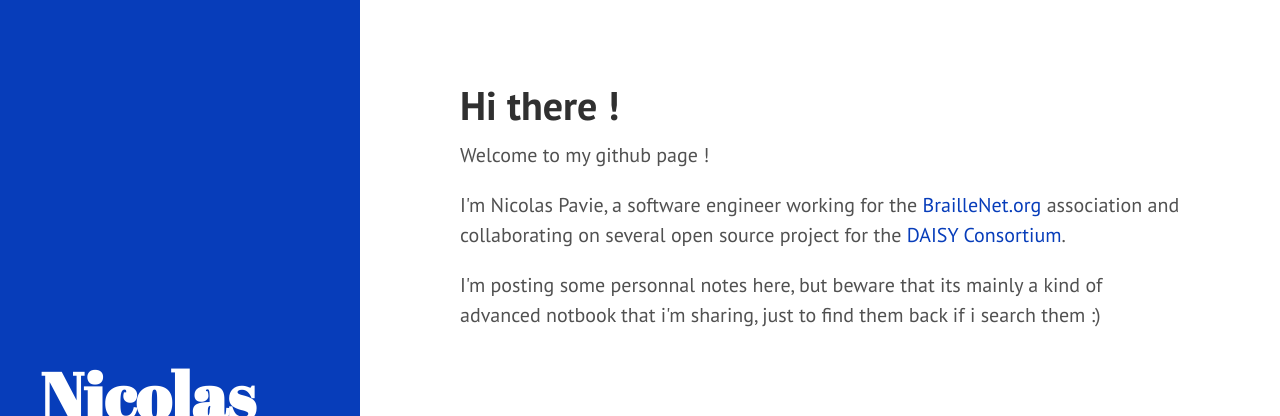
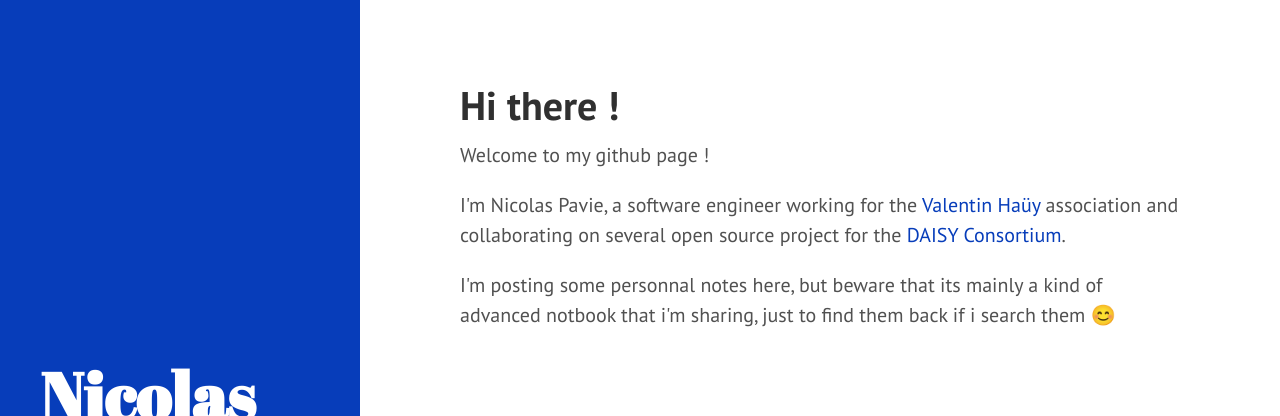
Before and after one commit to NPavie/npavie.github.io, a Jekyll site: the page built from index.html, in a window 1280 px wide and 900 px high. Shown: the top 416 px of the window. Built offline with Jekyll 4.4.1, drawn with Linux system fonts in a browser that asks for light colours; the list of posts is cut into pages by our own code.

Commit message:
Updated home page

```diff
--- a/index.html
+++ b/index.html
@@ -6,9 +6,9 @@
   <h1 class="page-title">Hi there !</h1>
   <p>Welcome to my github page !</p>
 
-  <p>I'm Nicolas Pavie, a software engineer working for the <a href="https://www.braillenet.org">BrailleNet.org</a> association and collaborating on several open source project for the <a href="https://www.daisy.org">DAISY Consortium</a>.</p>
+  <p>I'm Nicolas Pavie, a software engineer working for the <a href="https://www.avh.asso.fr">Valentin Haüy</a> association and collaborating on several open source project for the <a href="https://www.daisy.org">DAISY Consortium</a>.</p>
 
-  I'm posting some personnal notes here, but beware that its mainly a kind of advanced notbook that i'm sharing, just to find them back if i search them :)
+  I'm posting some personnal notes here, but beware that its mainly a kind of advanced notbook that i'm sharing, just to find them back if i search them 😊
 </div>
 
 
```
